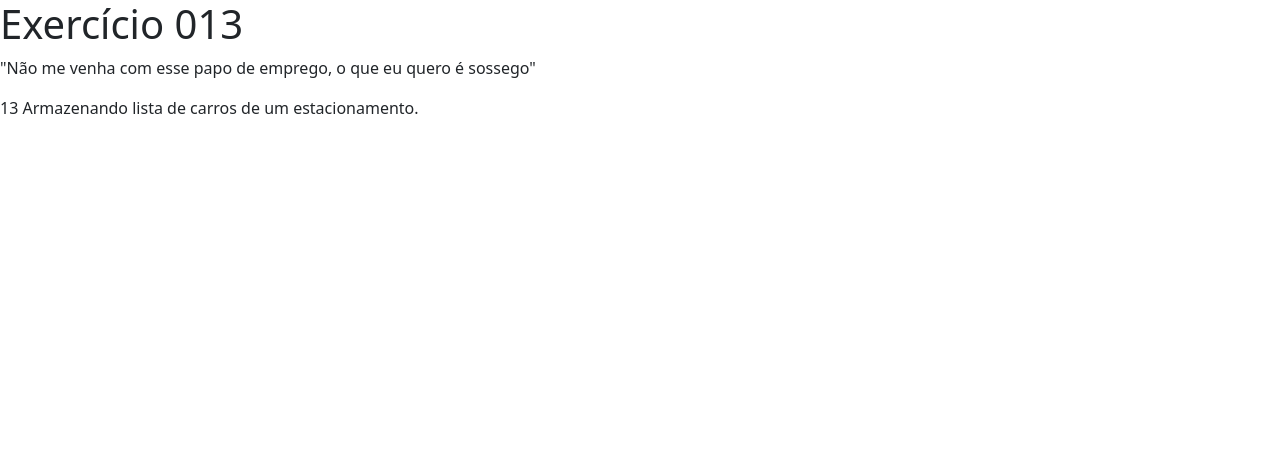
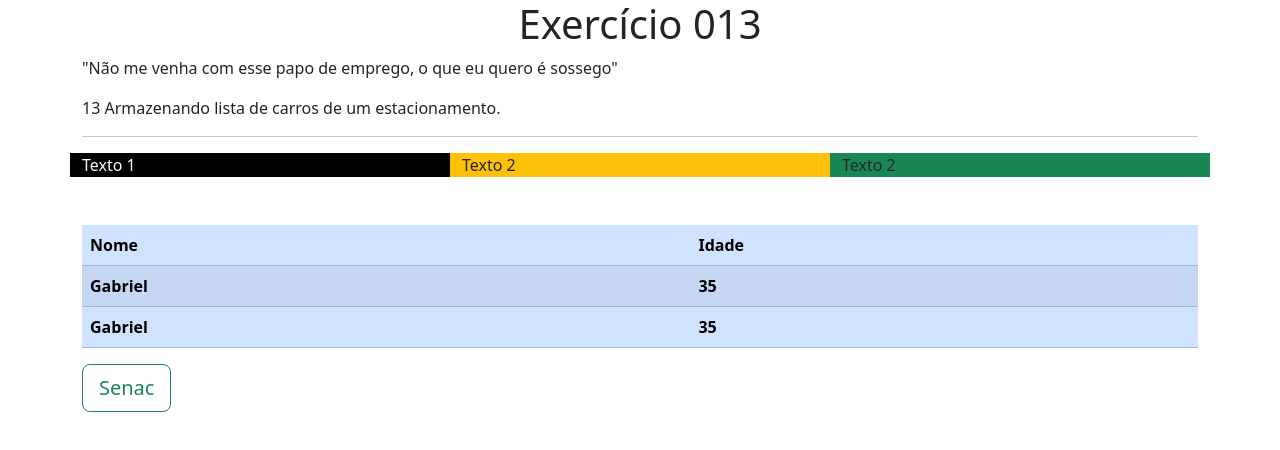
Before and after one commit to gabrieeelss/exercicios-js, a plain HTML site: page Exercicio013/index.html in a window 1280 px wide. Drawn offline with nearby package versions, Linux system fonts and the light colour scheme.

Commit message:
atividade 13

```diff
--- a/Exercicio013/index.html
+++ b/Exercicio013/index.html
@@ -11,9 +11,36 @@
 </head>
 
 <body>
-    <h1>Exercício 013</h1>
+    <div class="container">
+    <h1 class="text-md-center text-end">Exercício 013</h1>
     <blockquote>"Não me venha com esse papo de emprego, o que eu quero é sossego"</blockquote>
     <p>13 Armazenando lista de carros de um estacionamento.</p>
+    <hr>
+    <div class="row">
+        <div class="col-12 col-md-4 bg-black text-light">Texto 1</div>
+        <div class="col-12 col-md-4 bg-warning">Texto 2</div>
+        <div class="col-12 col-md-4 bg-success">Texto 2</div>
+    </div>
+    <table class="table table-primary table-striped table-hover mt-5">
+        <thead>
+            <tr>
+                <th>Nome</th>
+                <th>Idade</th>
+            </tr>
+        </thead>
+        <tbody>
+            <tr>
+                <th>Gabriel</th>
+                <th>35</th>
+            </tr>
+            <tr>
+                <th>Gabriel</th>
+                <th>35</th>
+            </tr>
+        </tbody>
+    </table>
+    <a href="https://sp.senac.br" class="btn btn-outline-success btn-lg">Senac</a>
+</div>
 </body>
 
 </html>
```
